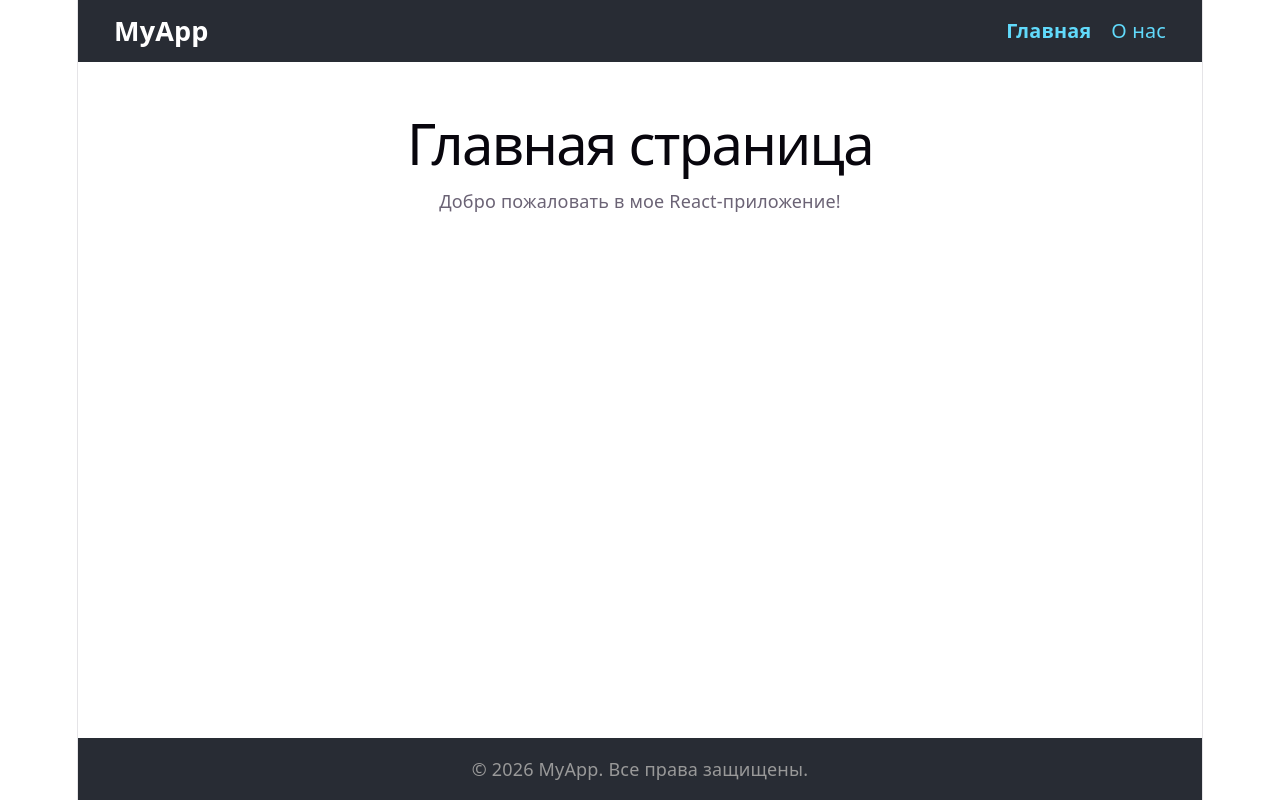
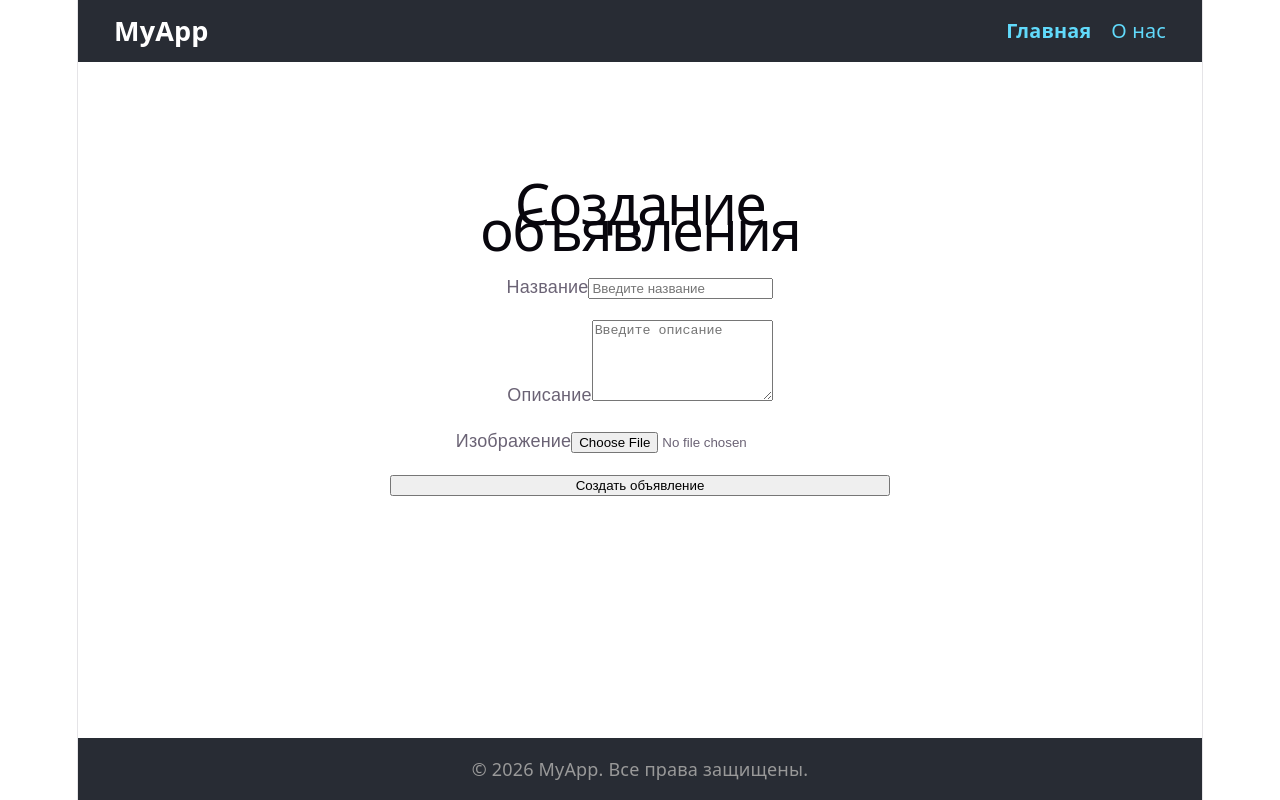
Before and after one commit to nastarozina/frontend, a React (Vite) app in the folder ne-avito/: page / in a window 1280 px wide. Built offline with nearby package versions, Linux system fonts and the light colour scheme.

Commit message:
add docker image of MongoDB, edit template, add test client data

```diff
--- a/ne-avito/src/pages/Home.jsx
+++ b/ne-avito/src/pages/Home.jsx
@@ -1,8 +1,185 @@
+import { useState } from "react";
+
+const API_URL = "http://localhost:8000";
+
 export default function Home() {
-    return (
-      <div>
-        <h1>Главная страница</h1>
-        <p>Добро пожаловать в мое React-приложение!</p>
-      </div>
-    );
+  const [name, setName] = useState("");
+  const [description, setDescription] = useState("");
+  const [image, setImage] = useState(null);
+
+  const [loading, setLoading] = useState(false);
+  const [error, setError] = useState("");
+  const [success, setSuccess] = useState("");
+
+  async function createBanner(event) {
+    event.preventDefault();
+
+    setError("");
+    setSuccess("");
+
+    if (!name.trim()) {
+      setError("Введите название объявления");
+      return;
+    }
+
+    if (!image) {
+      setError("Выберите изображение");
+      return;
+    }
+
+    try {
+      setLoading(true);
+
+      // 1. Создаём Banner в MongoDB
+      const bannerResponse = await fetch(`${API_URL}`, {
+        method: "POST",
+        headers: {
+          "Content-Type": "application/json",
+        },
+        body: JSON.stringify({
+          name,
+          description,
+        }),
+      });
+
+      if (!bannerResponse.ok) {
+        throw new Error("Не удалось создать объявление");
+      }
+
+      const banner = await bannerResponse.json();
+
+      // 2. Получаем presigned URL для MinIO
+      const uploadUrlResponse = await fetch(
+        `${API_URL}/${banner.id}/images/upload-url`,
+        {
+          method: "POST",
+          headers: {
+            "Content-Type": "application/json",
+          },
+          body: JSON.stringify({
+            contentType: image.type,
+          }),
+        },
+      );
+
+      if (!uploadUrlResponse.ok) {
+        throw new Error("Не удалось получить URL загрузки");
+      }
+
+      const uploadData = await uploadUrlResponse.json();
+
+      // 3. Загружаем изображение напрямую в MinIO
+      const uploadResponse = await fetch(uploadData.uploadUrl, {
+        method: "PUT",
+        headers: {
+          "Content-Type": image.type,
+        },
+        body: image,
+      });
+
+      if (!uploadResponse.ok) {
+        throw new Error("Не удалось загрузить изображение");
+      }
+
+      // 4. Подтверждаем загрузку
+      const completeResponse = await fetch(
+        `${API_URL}/${banner.id}/images/${uploadData.imageId}/complete`,
+        {
+          method: "POST",
+        },
+      );
+
+      if (!completeResponse.ok) {
+        throw new Error("Не удалось подтвердить загрузку");
+      }
+
+      setSuccess(`Объявление создано! ID: ${banner.id}`);
+
+      setName("");
+      setDescription("");
+      setImage(null);
+
+      // Сбрасываем input type=file
+      event.target.reset();
+    } catch (err) {
+      setError(err.message);
+    } finally {
+      setLoading(false);
+    }
   }
+
+  return (
+    <div style={styles.container}>
+      <h1>Создание объявления</h1>
+
+      <form onSubmit={createBanner} style={styles.form}>
+        <label>
+          Название
+          <input
+            type="text"
+            value={name}
+            onChange={(event) => setName(event.target.value)}
+            placeholder="Введите название"
+            disabled={loading}
+          />
+        </label>
+
+        <label>
+          Описание
+          <textarea
+            value={description}
+            onChange={(event) => setDescription(event.target.value)}
+            placeholder="Введите описание"
+            rows={5}
+            disabled={loading}
+          />
+        </label>
+
+        <label>
+          Изображение
+          <input
+            type="file"
+            accept="image/jpeg,image/png,image/webp"
+            onChange={(event) => {
+              setImage(event.target.files?.[0] || null);
+            }}
+            disabled={loading}
+          />
+        </label>
+
+        {image && <p>Выбрано: {image.name}</p>}
+
+        <button type="submit" disabled={loading}>
+          {loading ? "Создание..." : "Создать объявление"}
+        </button>
+
+        {error && <p style={styles.error}>{error}</p>}
+
+        {success && <p style={styles.success}>{success}</p>}
+      </form>
+    </div>
+  );
+}
+
+const styles = {
+  container: {
+    maxWidth: "500px",
+    margin: "40px auto",
+    padding: "20px",
+    fontFamily: "Arial",
+  },
+
+  form: {
+    display: "flex",
+    flexDirection: "column",
+    gap: "20px",
+  },
+
+  error: {
+    color: "red",
+  },
+
+  success: {
+    color: "green",
+  },
+};
```
Also changed, not shown: 2 other files (tests, documents, lock files or other folders).
